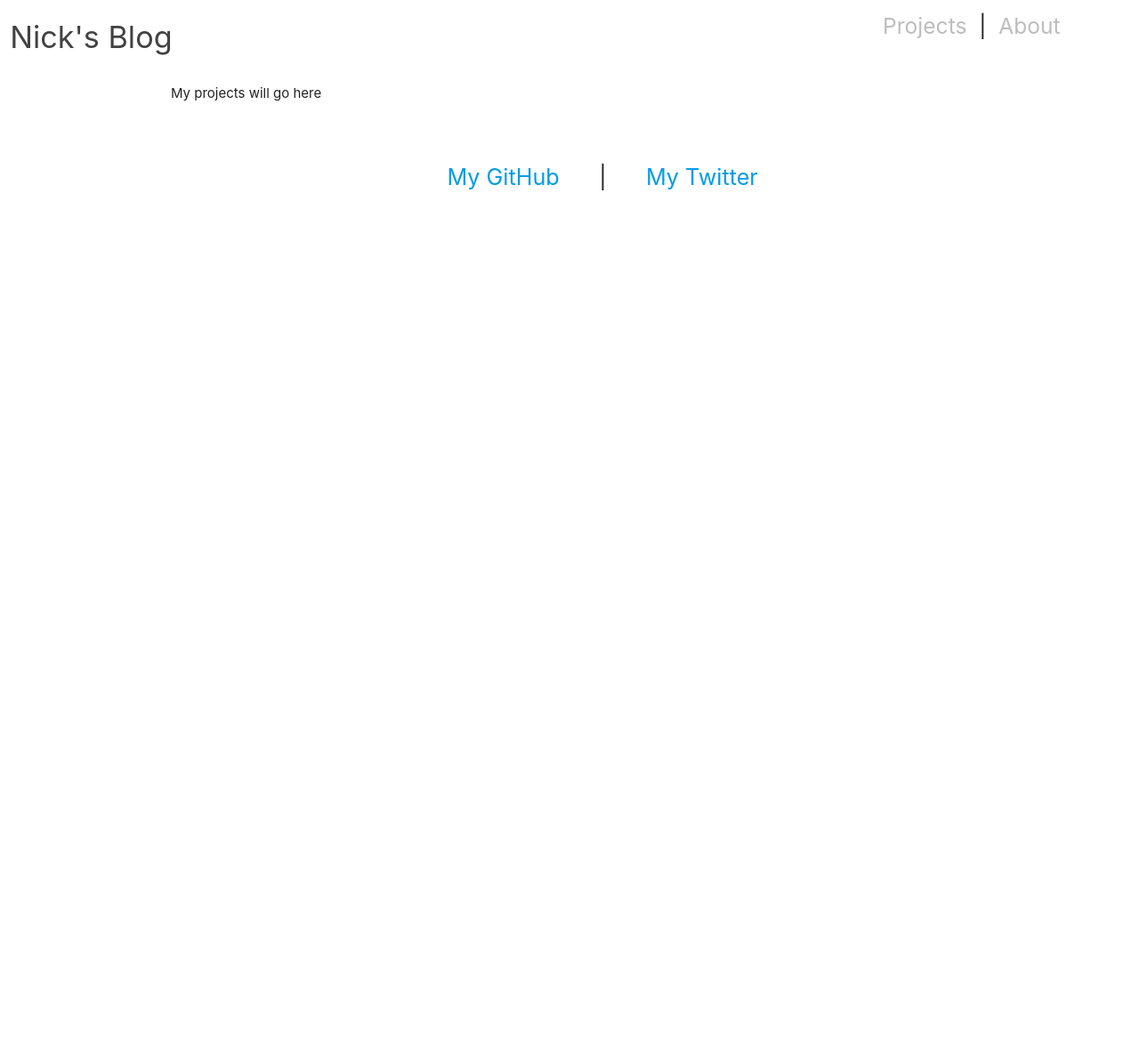
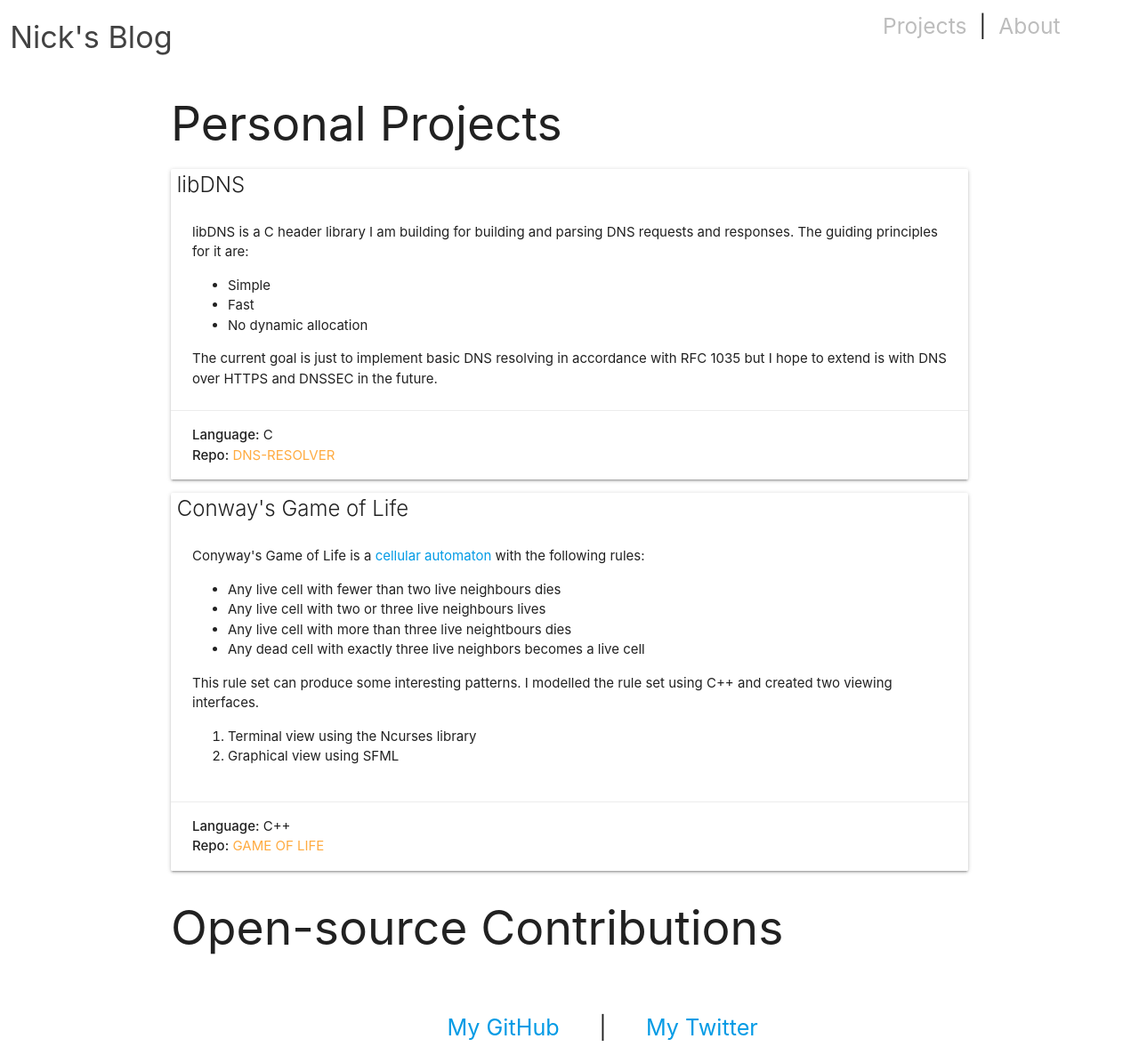
Before and after one commit to nick96/x-nick96.github.io, a Jekyll site: the page built from projects.md, in a window 1280 px wide. Shown: the whole page at 89% size. Built offline with Jekyll 4.4.1, drawn with Linux system fonts in a browser that asks for light colours; before the commit the page ends 900 px from its top, so only the background shows below that.

Commit message:
Update projects.md to have some of my personal projects

```diff
--- a/projects.md
+++ b/projects.md
@@ -4,4 +4,70 @@ layout: page
 permalink: /projects/
 ---
 
-My projects will go here
+<h2>Personal Projects</h2>
+
+
+<div class="card">
+  <span class="card-title">&nbsp;libDNS</span>
+  <div class="card-content">
+    libDNS is a C header library I am building for building and parsing
+    DNS requests and responses. The guiding principles for it are:
+
+    <ul class="browser-default">
+	<li>Simple</li>
+	<li>Fast</li>
+	<li>No dynamic allocation</li>
+    </ul>
+
+    The current goal is just to implement basic DNS resolving in
+    accordance with RFC 1035 but I hope to extend is with DNS over
+    HTTPS and DNSSEC in the future.
+
+  </div>
+  <div class="card-action">
+    <strong>Language:</strong> C<br>
+    <strong>Repo:</strong> <a href="https://github.com/nick96/dns-resolver">dns-resolver</a>
+  </div>
+</div>
+
+
+<div class="card">
+  <span class="card-title">&nbsp;Conway's Game of Life</span>
+  <div class="card-content">
+    Conyway's Game of Life is
+    a <a href="https://en.wikipedia.org/wiki/Cellular_automaton">cellular
+      automaton</a> with the following rules:
+
+    <ul class="browser-default">
+      <li>Any live cell with fewer than two live neighbours dies</li>
+      <li>Any live cell with two or three live neighbours lives</li>
+      <li>Any live cell with more than three live neightbours dies</li>
+      <li>Any dead cell with exactly three live neighbors becomes a live cell</li>
+    </ul>
+
+    This rule set can produce some interesting patterns.
+
+    I modelled the rule set using C++ and created two viewing
+    interfaces.
+
+    <ol>
+      <li>Terminal view using the Ncurses library</li>
+      <li>Graphical view using SFML</li>
+    </ol>
+  </div>
+
+  <div class="card-action">
+    <span><strong>Language:</strong> C++</span><br>
+    <span><strong>Repo:</strong>
+      <a class="browser-default" href="https://github.com/nick96/game-of-life">
+	Game of Life
+      </a>
+    </span>
+  </div>
+
+</div>
+
+<h2>Open-source Contributions</h2>
+
+<div class="card">
+</div>
```
